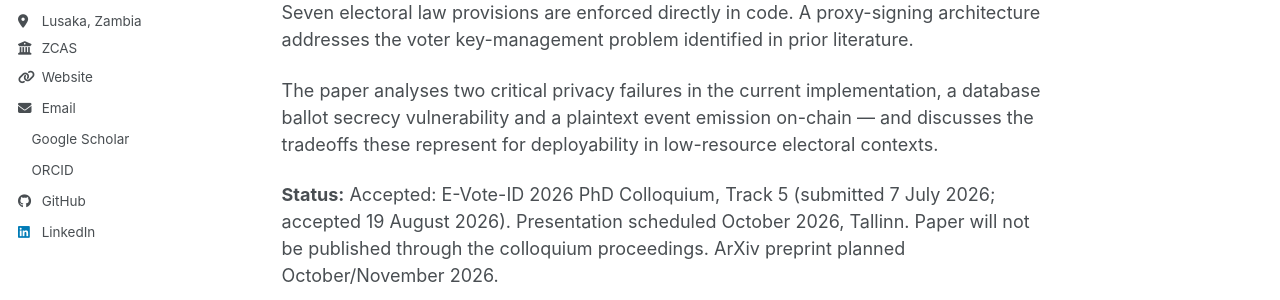
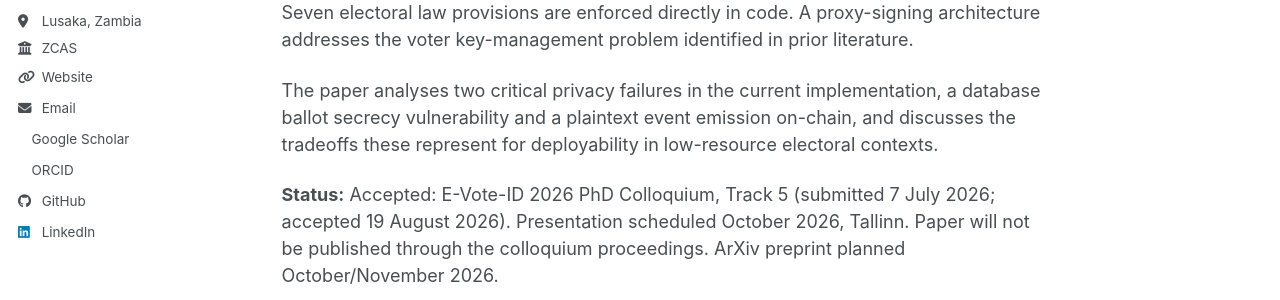
Before and after one commit to briansipula/briansipula.github.io, a Jekyll site: the page built from _publications/2026-07-07-deployability-ballot-secrecy.md, in a window 1280 px wide and 1034 px high. Shown: the part 384-684 px from the top of the window. Built offline with Jekyll 4.4.1, drawn with Linux system fonts in a browser that asks for light colours; a style sheet for code colours, icons or effects is not loaded.

```diff
--- a/_publications/2026-07-07-deployability-ballot-secrecy.md
+++ b/_publications/2026-07-07-deployability-ballot-secrecy.md
@@ -14,6 +14,6 @@ This paper examines the tension between deployability and ballot secrecy in bloc
 
 The prototype is grounded in Zambia's Electoral Process Act No. 35 of 2016, mapping statutory provisions down to SI regulation level into executable Solidity smart contracts. Seven electoral law provisions are enforced directly in code. A proxy-signing architecture addresses the voter key-management problem identified in prior literature.
 
-The paper analyses two critical privacy failures in the current implementation, a database ballot secrecy vulnerability and a plaintext event emission on-chain — and discusses the tradeoffs these represent for deployability in low-resource electoral contexts.
+The paper analyses two critical privacy failures in the current implementation, a database ballot secrecy vulnerability and a plaintext event emission on-chain, and discusses the tradeoffs these represent for deployability in low-resource electoral contexts.
 
 **Status:** Accepted: E-Vote-ID 2026 PhD Colloquium, Track 5 (submitted 7 July 2026; accepted 19 August 2026). Presentation scheduled October 2026, Tallinn. Paper will not be published through the colloquium proceedings. ArXiv preprint planned October/November 2026.
```
